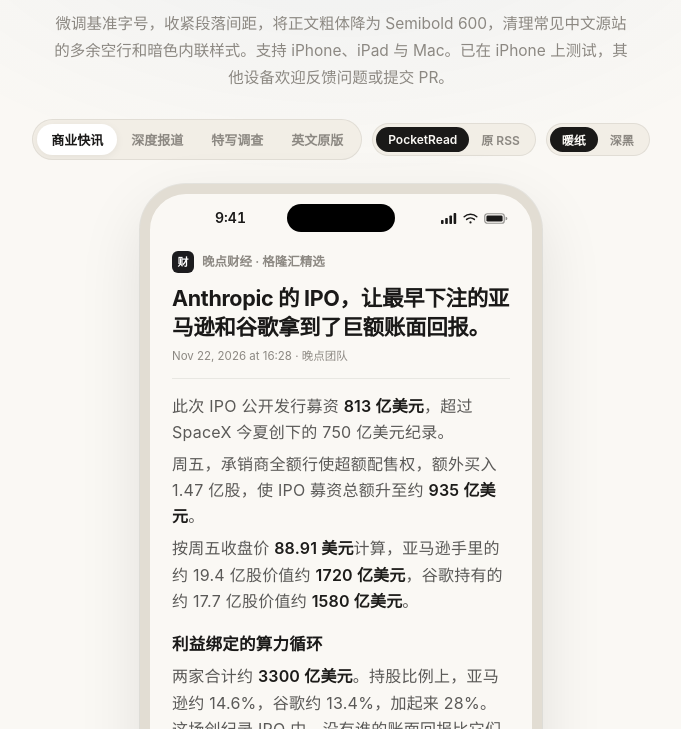
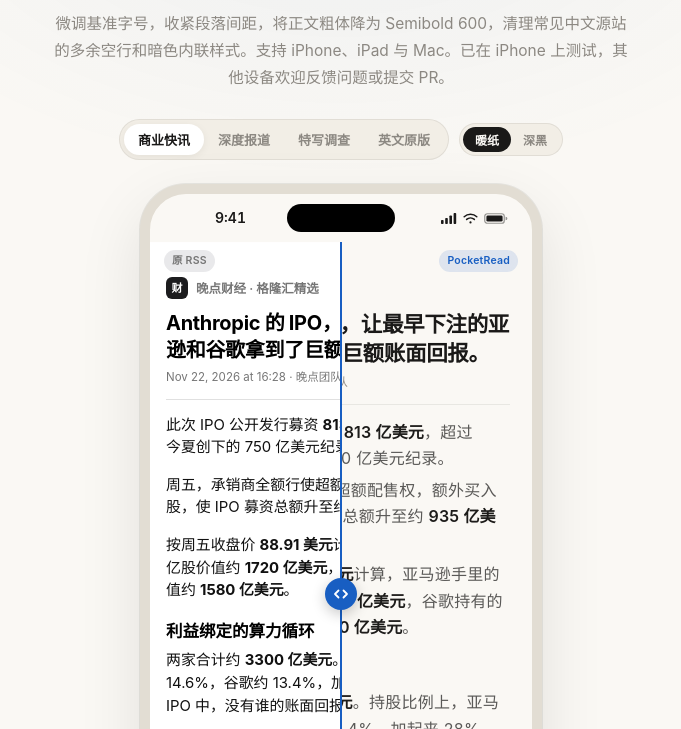
Before and after one commit to fishyo/pocketread-nnw-theme, a plain HTML site: page index.html in a window 1280 px wide. Shown: the part 248-977 px from the top of the page, without its empty margins (299-980 px from the left). Drawn offline with Linux system fonts and the light colour scheme.

Commit message:
Restore left/right slider comparison against raw RSS default style
Co-authored-by: OpenBot <335604065+openbotgit[bot]@users.noreply.github.com>

```diff
--- a/index.html
+++ b/index.html
@@ -281,8 +281,31 @@
             --p-shadow: 0 30px 90px rgba(0, 0, 0, 0.45), 0 0 0 1px rgba(255, 255, 255, 0.08);
         }
 
-        /* Realistic NetNewsWire Default RSS comparison */
-        .phone[data-style="default"] {
+        /* Before/After Slider Stage */
+        .compare-stage {
+            position: relative;
+            --pos: 50%;
+            min-height: 490px;
+            overflow: hidden;
+            user-select: none;
+            -webkit-user-select: none;
+            touch-action: pan-y;
+        }
+
+        .compare-layer {
+            width: 100%;
+            min-height: 490px;
+        }
+
+        .compare-layer.layer-raw {
+            position: absolute;
+            inset: 0;
+            z-index: 2;
+            clip-path: inset(0 calc(100% - var(--pos)) 0 0);
+            -webkit-clip-path: inset(0 calc(100% - var(--pos)) 0 0);
+            pointer-events: none;
+            background: #FFFFFF;
+            color: #111111;
             --p-bg: #FFFFFF;
             --p-ink: #000000;
             --p-body: #111111;
@@ -290,7 +313,9 @@
             --p-line: rgba(0, 0, 0, 0.12);
         }
 
-        .phone[data-style="default"][data-mode="dark"] {
+        .phone[data-mode="dark"] .compare-layer.layer-raw {
+            background: #000000;
+            color: #E5E5EA;
             --p-bg: #000000;
             --p-ink: #FFFFFF;
             --p-body: #E5E5EA;
@@ -298,42 +323,104 @@
             --p-line: rgba(255, 255, 255, 0.14);
         }
 
-        .phone[data-style="default"] .screen {
+        .compare-layer.layer-raw .screen {
             padding: 8px 16px 36px;
             font-size: 14.9px;
             line-height: 1.52;
         }
 
-        .phone[data-style="default"] .p-h1 {
+        .compare-layer.layer-raw .p-h1 {
             font-size: 20px;
             text-wrap: wrap;
         }
 
-        .phone[data-style="default"] .p-body p,
-        .phone[data-style="default"] .p-body.en p {
+        .compare-layer.layer-raw .p-body p,
+        .compare-layer.layer-raw .p-body.en p {
             margin: 0 0 1.0em;
             letter-spacing: 0;
         }
 
-        .phone[data-style="default"] .p-body b,
-        .phone[data-style="default"] .p-body strong {
+        .compare-layer.layer-raw .p-body b,
+        .compare-layer.layer-raw .p-body strong {
             color: inherit;
             font-weight: 700;
             letter-spacing: 0;
-        }
-
-        .phone[data-style="default"][data-mode="dark"] .p-body b,
-        .phone[data-style="default"][data-mode="dark"] .p-body strong {
-            color: inherit !important;
         }
 
         .raw-gap {
             display: none;
         }
 
-        .phone[data-style="default"] .raw-gap {
+        .compare-layer.layer-raw .raw-gap {
             display: block;
             margin: 0 0 1.0em;
+        }
+
+        .compare-tag {
+            position: absolute;
+            top: 8px;
+            z-index: 4;
+            font-size: 10.5px;
+            font-weight: 600;
+            letter-spacing: 0.02em;
+            padding: 2px 8px;
+            border-radius: 999px;
+            backdrop-filter: blur(8px);
+            -webkit-backdrop-filter: blur(8px);
+            pointer-events: none;
+        }
+
+        .compare-tag.tag-left {
+            left: 14px;
+            background: rgba(120, 120, 128, 0.16);
+            color: var(--p-muted);
+        }
+
+        .compare-tag.tag-right {
+            right: 14px;
+            background: rgba(24, 94, 194, 0.12);
+            color: var(--accent);
+        }
+
+        .compare-divider {
+            position: absolute;
+            top: 0;
+            bottom: 0;
+            left: var(--pos);
+            width: 2px;
+            background: var(--accent);
+            transform: translateX(-1px);
+            z-index: 5;
+            pointer-events: none;
+        }
+
+        .compare-handle {
+            position: absolute;
+            top: 50%;
+            left: 50%;
+            width: 32px;
+            height: 32px;
+            transform: translate(-50%, -50%);
+            border-radius: 999px;
+            background: var(--accent);
+            color: var(--accent-ink);
+            display: flex;
+            align-items: center;
+            justify-content: center;
+            box-shadow: 0 4px 14px rgba(0, 0, 0, 0.22);
+        }
+
+        .compare-range {
+            position: absolute;
+            inset: 0;
+            width: 100%;
+            height: 100%;
+            margin: 0;
+            opacity: 0;
+            cursor: ew-resize;
+            z-index: 6;
+            -webkit-appearance: none;
+            appearance: none;
         }
 
         .statusbar {
@@ -452,12 +539,12 @@
             letter-spacing: 0.01em;
         }
 
-        .phone[data-mode="dark"]:not([data-style="default"]) .p-body [style*="color"] {
+        .phone[data-mode="dark"] .layer-pr .p-body [style*="color"] {
             color: inherit !important;
         }
 
-        .phone[data-mode="dark"]:not([data-style="default"]) .p-body b,
-        .phone[data-mode="dark"]:not([data-style="default"]) .p-body strong {
+        .phone[data-mode="dark"] .layer-pr .p-body b,
+        .phone[data-mode="dark"] .layer-pr .p-body strong {
             color: #F4F2ED !important;
         }
 
@@ -707,10 +794,6 @@
                     <button onclick="switchCase('investigation')">特写调查</button>
                     <button onclick="switchCase('english')">英文原版</button>
                 </div>
-                <div class="theme-switch" role="group" aria-label="对比主题与原 RSS 默认样式">
-                    <button id="s-pocket" class="active" onclick="setStyle('pocketread')">PocketRead</button>
-                    <button id="s-default" onclick="setStyle('default')">原 RSS</button>
-                </div>
                 <div class="theme-switch" role="group" aria-label="切换预览明暗模式">
                     <button id="t-light" class="active" onclick="setMode('light')">暖纸</button>
                     <button id="t-dark" onclick="setMode('dark')">深黑</button>
@@ -744,8 +827,25 @@
                         </div>
                     </div>
 
-                    <div class="screen" id="article-screen">
-                        <!-- Dynamic article content injected via JS -->
+                    <div class="compare-stage" id="compare-stage">
+                        <div class="compare-layer layer-pr">
+                            <span class="compare-tag tag-right">PocketRead</span>
+                            <div class="screen" id="article-screen-pr" style="padding-top: 34px;"></div>
+                        </div>
+                        <div class="compare-layer layer-raw" aria-hidden="true">
+                            <span class="compare-tag tag-left">原 RSS</span>
+                            <div class="screen" id="article-screen-raw" style="padding-top: 34px;"></div>
+                        </div>
+                        <div class="compare-divider" aria-hidden="true">
+                            <div class="compare-handle">
+                                <svg width="16" height="16" viewBox="0 0 16 16" fill="none" stroke="currentColor" stroke-width="1.8" stroke-linecap="round" stroke-linejoin="round">
+                                    <path d="M5.5 4.5 2 8l3.5 3.5M10.5 4.5 14 8l-3.5 3.5" />
+                                </svg>
+                            </div>
+                        </div>
+                        <input class="compare-range" id="compare-range" type="range" min="0" max="100" value="50"
+                            aria-label="左右拖动对比原 RSS 与 PocketRead 排版效果"
+                            oninput="setCompare(this.value)" />
                     </div>
                 </div>
 
@@ -924,10 +1024,7 @@
 
         function renderArticle() {
             const data = CASES[activeCase];
-            const screen = document.getElementById('article-screen');
-            const note = document.getElementById('case-note');
-
-            screen.innerHTML = `
+            const markup = `
       <div class="p-bar"><div class="p-ico">${data.ico}</div><div class="p-feed">${data.feed}</div></div>
       <div class="p-h1">${data.title}</div>
       <div class="p-meta">${data.meta}</div>
@@ -936,8 +1033,13 @@
         ${data.html}
       </div>
     `;
+            document.getElementById('article-screen-pr').innerHTML = markup;
+            document.getElementById('article-screen-raw').innerHTML = markup;
+            document.getElementById('case-note').innerHTML = data.note;
+        }
 
-            note.innerHTML = data.note;
+        function setCompare(val) {
+            document.getElementById('compare-stage').style.setProperty('--pos', val + '%');
         }
 
         function switchCase(key) {
@@ -948,19 +1050,6 @@
                 btn.classList.toggle('active', keys[idx] === key);
             });
             renderArticle();
-        }
-
-        function setStyle(style) {
-            const phone = document.getElementById('phone-preview');
-            if (style === 'default') {
-                phone.setAttribute('data-style', 'default');
-                document.getElementById('s-default').classList.add('active');
-                document.getElementById('s-pocket').classList.remove('active');
-            } else {
-                phone.removeAttribute('data-style');
-                document.getElementById('s-pocket').classList.add('active');
-                document.getElementById('s-default').classList.remove('active');
-            }
         }
 
         function setMode(mode) {
```
